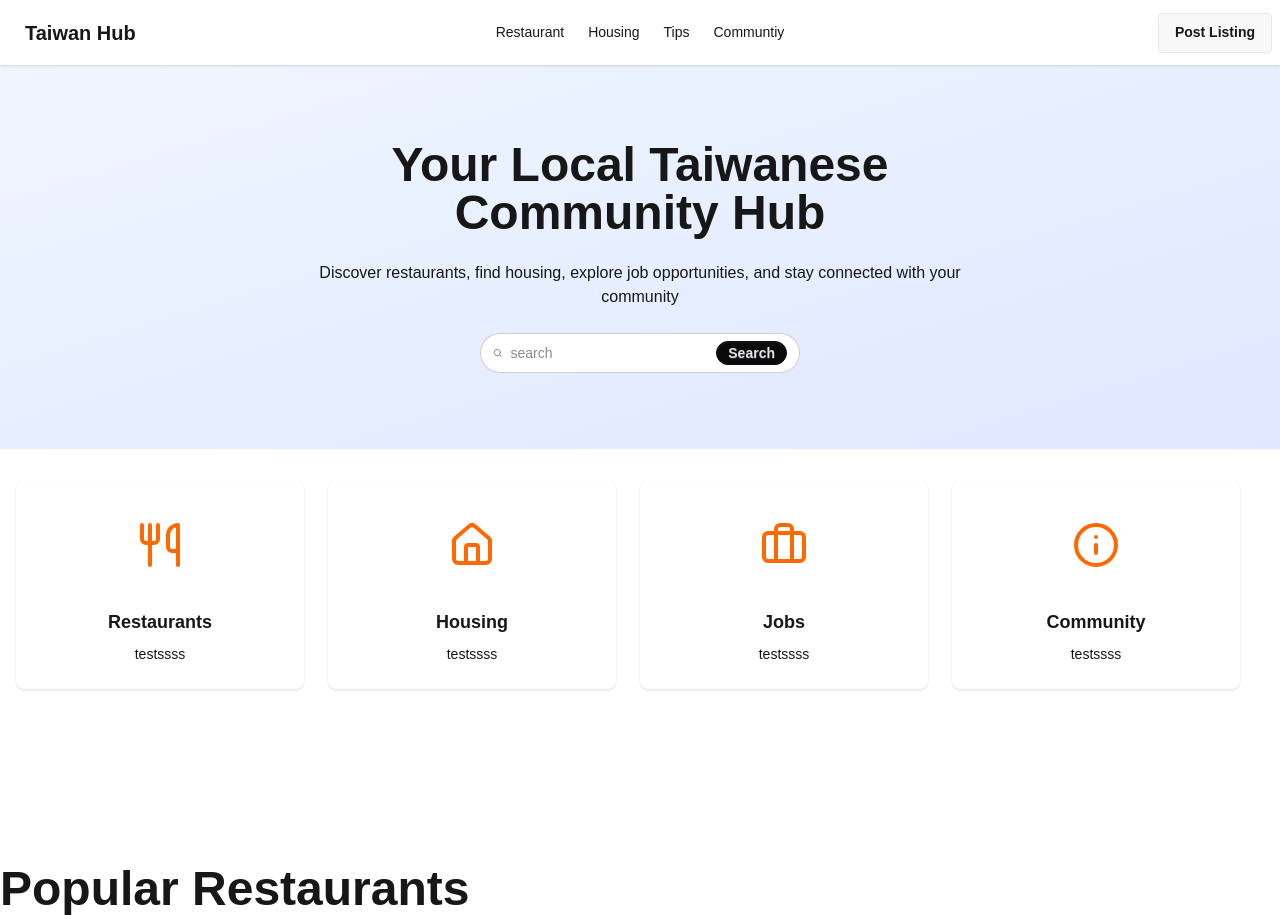
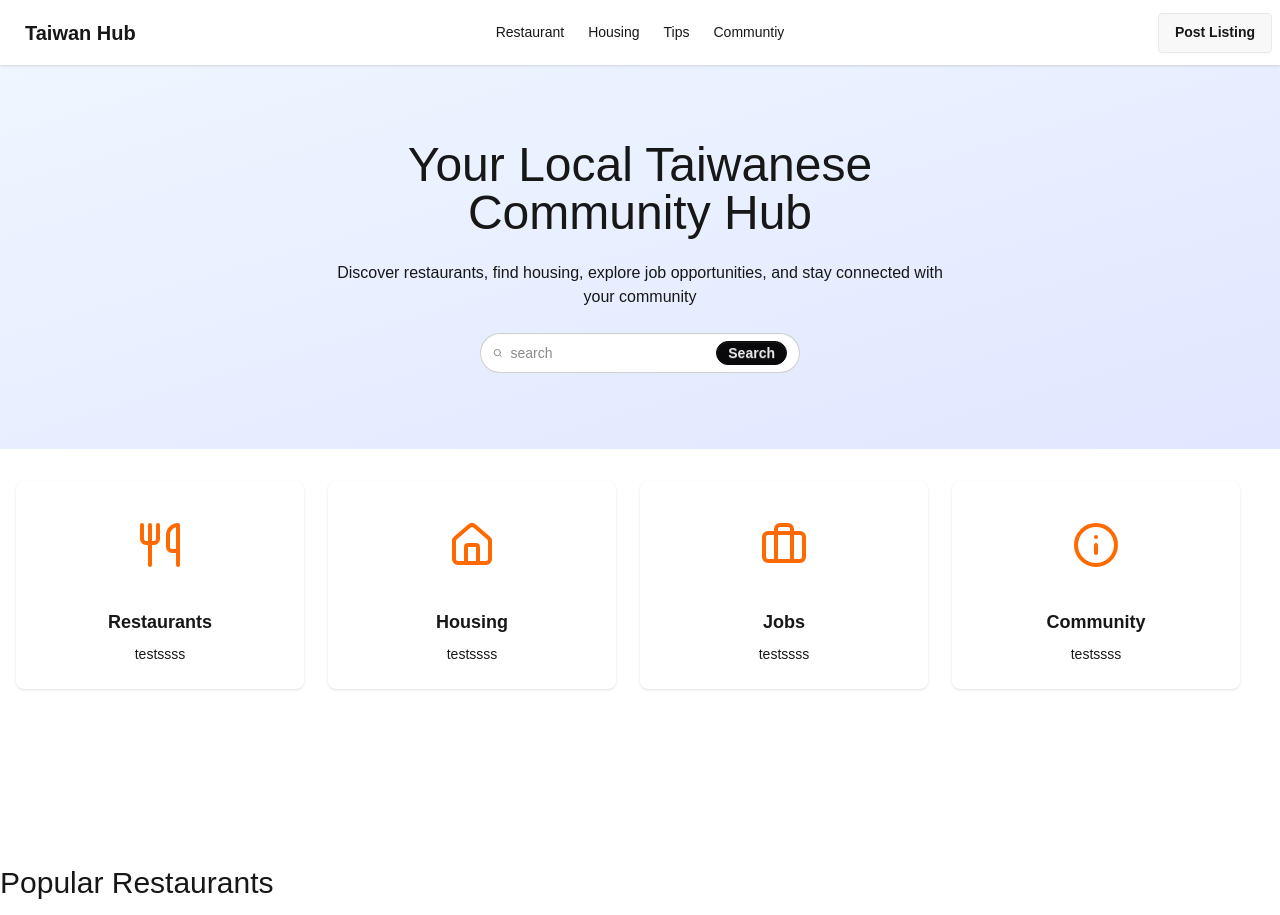
Before and after one commit to yll9108/communityHub, a Next.js app in the folder my-app/: page / in a window 1280 px wide. Built offline with nearby package versions, Linux system fonts and the light colour scheme.

Commit message:
standardize title with css style

```diff
--- a/my-app/src/app/components/hero/Hero.tsx
+++ b/my-app/src/app/components/hero/Hero.tsx
@@ -1,6 +1,6 @@
 import React from "react";
 // import Title from "./Title";
-import Title from "../shared/Title";
+import Title, { TitleType } from "../shared/Title";
 // import Title from "../components/shared/Title";
 import Search from "./Search";
 import Card from "../shared/Card";
@@ -12,7 +12,9 @@ function Hero() {
                 <section className="hero bg-gradient-to-br from-blue-50 to-indigo-100 h-96">
                     <div className="hero-content text-center">
                         <div className="max-w-3/4">
-                            <Title>Your Local Taiwanese Community Hub</Title>
+                            <Title type={TitleType.mainTitle}>
+                                Your Local Taiwanese Community Hub
+                            </Title>
                             <p className="py-6">
                                 Discover restaurants, find housing, explore job
                                 opportunities, and stay connected with your
--- a/my-app/src/app/components/shared/Title.tsx
+++ b/my-app/src/app/components/shared/Title.tsx
@@ -1,23 +1,36 @@
 import React, { ReactNode } from "react";
 
-// export enum TitleType {
-//     restaurants,
-//     housing,
-//     jobs,
-//     community,
-// }
+// limit title type
+export enum TitleType {
+    mainTitle,
+    subTitle,
+}
 
 export type TitleProps = {
-    // type: TitleType;
-    className?: string;
+    type: TitleType;
     children: ReactNode;
 };
 
-// standalize title style
-const TitleStyle = "text-5xl font-bold";
+// standardize title
+const MAIN_TITLE_STYLE = "text-5xl bold-fold";
+const SUB_TITLE_STYLE = "text-3xl bold-fold";
 
 export const Title = (props: TitleProps) => {
-    return <p className={TitleStyle}>{props.children}</p>;
+    let titleStyle = "";
+    switch (props.type) {
+        case TitleType.mainTitle:
+            titleStyle = MAIN_TITLE_STYLE;
+            break;
+        case TitleType.subTitle:
+            titleStyle = SUB_TITLE_STYLE;
+            break;
+    }
+
+    return (
+        <>
+            <h1 className={titleStyle}>{props.children}</h1>
+        </>
+    );
 };
 
 export default Title;
--- a/my-app/src/app/restaurants/page.tsx
+++ b/my-app/src/app/restaurants/page.tsx
@@ -1,10 +1,10 @@
 import React from "react";
-import Title from "../components/shared/Title";
+import Title, { TitleType } from "../components/shared/Title";
 
 function RestaurantPage() {
     return (
         <div>
-            <Title>Popular Restaurants</Title>
+            <Title type={TitleType.subTitle}>Popular Restaurants</Title>
         </div>
     );
 }
```
